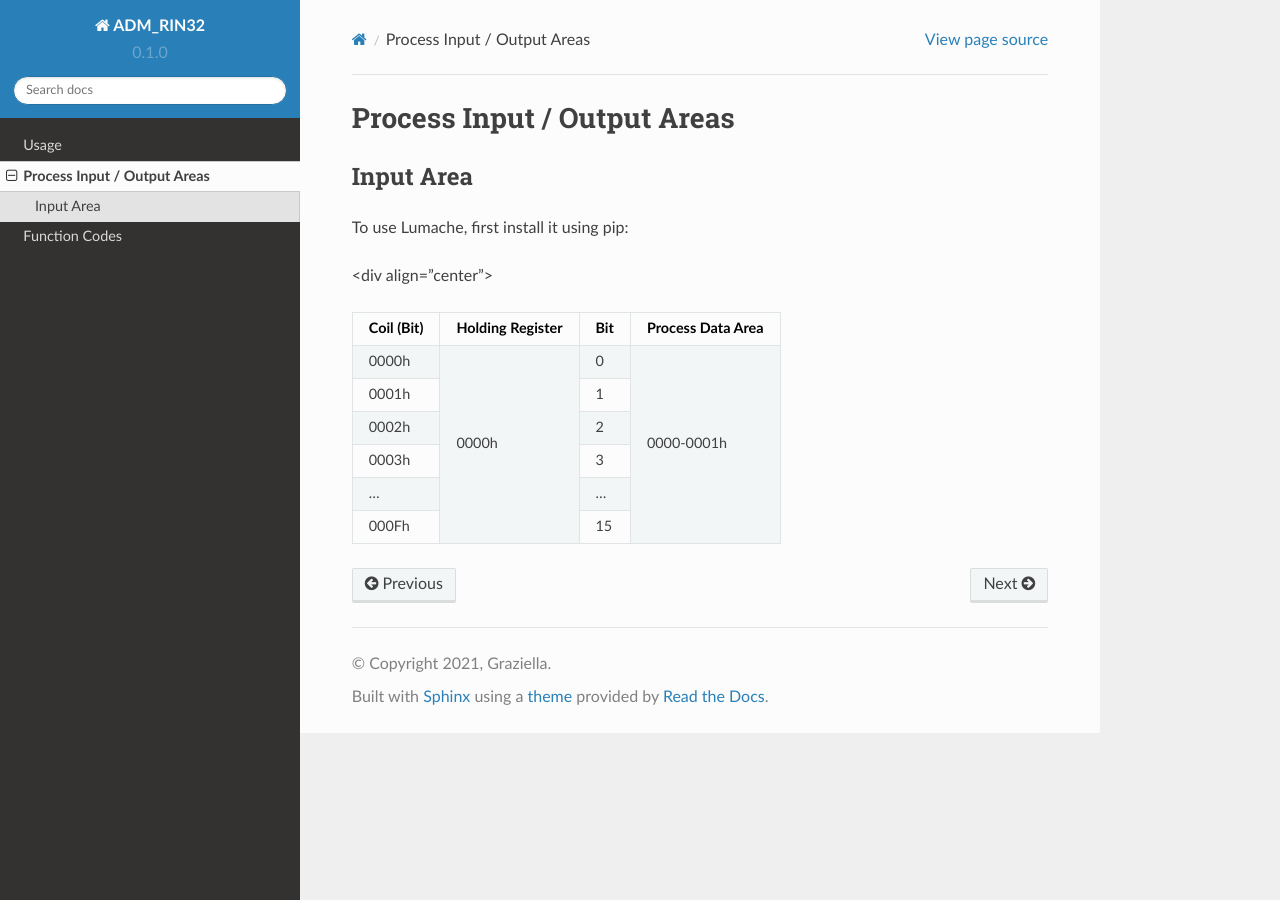
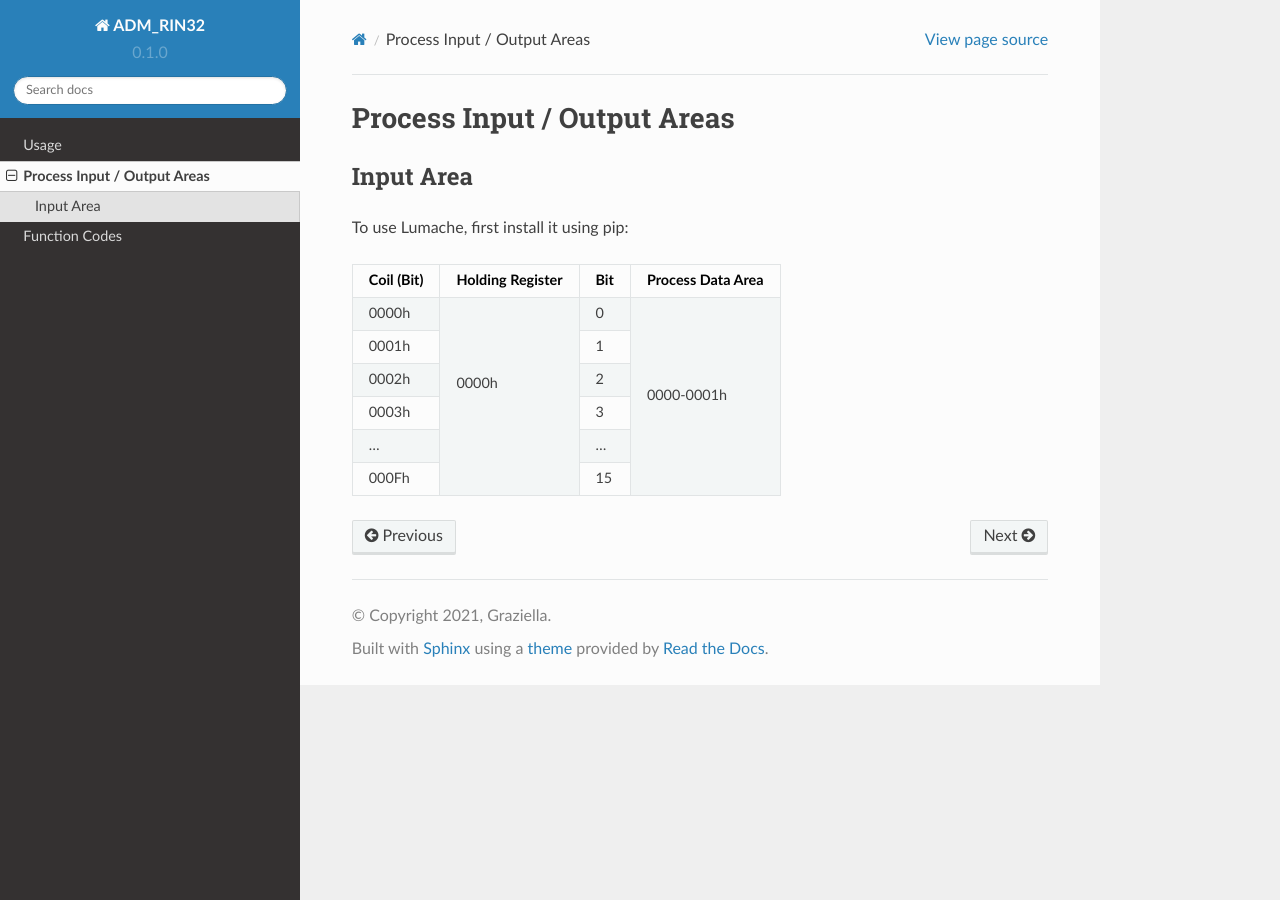
Before and after one commit to KeuntekLee/ADM_RIN32_Docs, a Sphinx documentation site: the page built from docs/source/inputoutputarea.rst, in a window 1280 px wide. Built offline with Sphinx 7.4.7 and the Read the Docs theme 2.0.0, drawn with Linux system fonts in a browser that asks for light colours.

Commit message:
Update inputoutputarea.rst

```diff
--- a/docs/source/inputoutputarea.rst
+++ b/docs/source/inputoutputarea.rst
@@ -10,12 +10,11 @@ Input Area
 
 To use Lumache, first install it using pip:
 
-<div align="center">
 
 +------------+------------------+-----+-------------------+
 | Coil (Bit) | Holding Register | Bit | Process Data Area |
 +============+==================+=====+===================+
-|    0000h   |       0000h      |  0  |     0000-0001h    |
+|    0000h   ||      0000h      |  0  |     0000-0001h    |
 +------------+                  +-----+                   |
 |    0001h   |                  |  1  |                   |
 +------------+                  +-----+                   |
```
